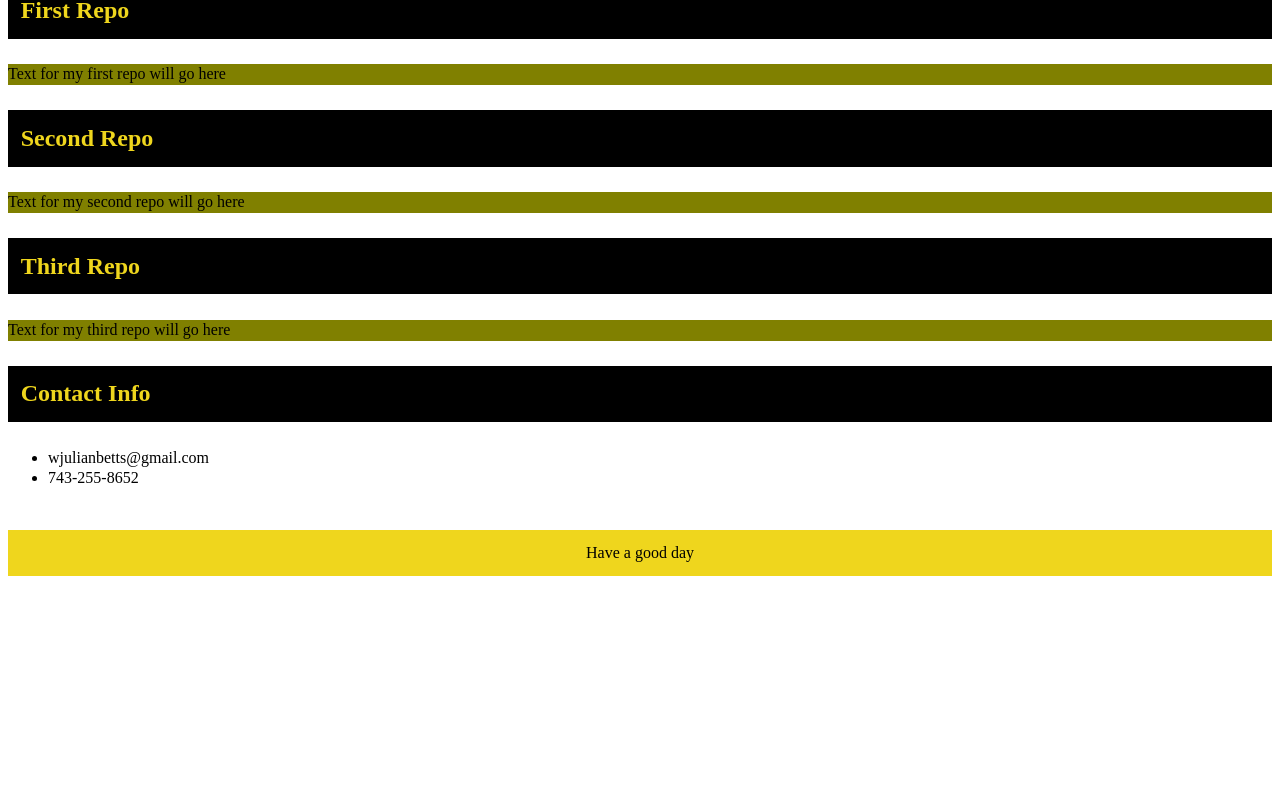
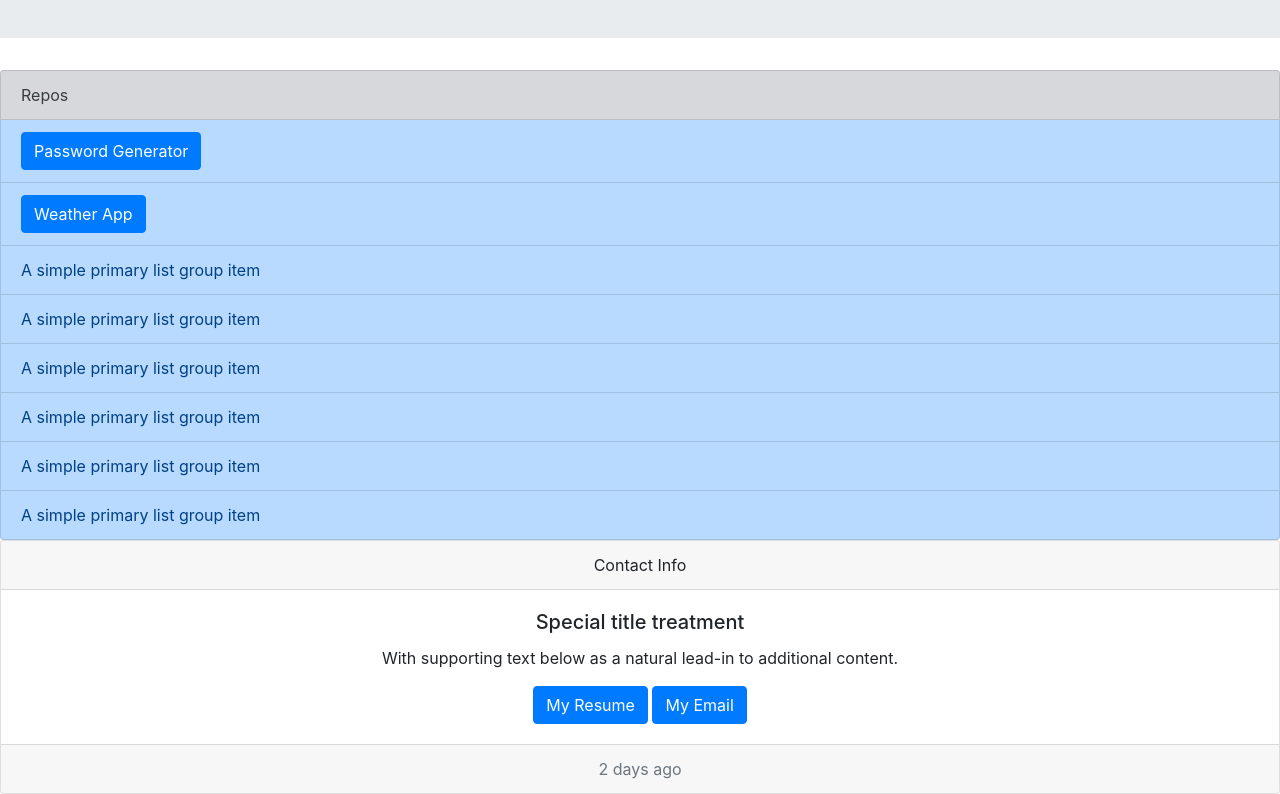
Before and after one commit to julianbetts/challenge2, a plain HTML site: page index.html in a window 1280 px wide. Shown: the part 211-1005 px from the top of the page. Before the commit the page ends 821 px from the top, so only its background shows below. Drawn offline with nearby package versions, Linux system fonts and the light colour scheme.

Commit message:
changed basically everything

```diff
--- a/index.html
+++ b/index.html
@@ -6,70 +6,51 @@
     <meta name="viewport" content="width=device-width, initial-scale=1.0">
     <title>Document</title>
     <link rel="stylesheet" href="style.css"/>
+    <link rel="stylesheet" href="https://cdnjs.cloudflare.com/ajax/libs/twitter-bootstrap/4.5.0/css/bootstrap.min.css">
 </head>
 
 <body>
 
     <header>
-        <h1>Julian Betts Portfolio</h1>
-        <nav>
-            <ul>
-                <li><a href="#">Home</a></li>
-                <li><a href="#">Repositories</a></li>
-                <li><a href="#">Contact</a></li>
-            </ul>
-        </nav>
+        <div class="jumbotron jumbotron-fluid">
+            <div class="container">
+              <h1 class="display-4">Julian Betts Portfolio</h1>
+              <p class="lead">SABBATH RULES</p>
+            </div>
+          </div>
     </header>
         <main>
-            <section>
-                <article>
-                    <h2>
-                        First Repo
-                    </h2>
-                        <div>
+            <ul class="list-group">
+                <li class="list-group-item list-group-item-secondary">Repos</li>
 
-                            <p>
-                                Text for my first repo will go here
-                            </p>
-                        </div>
-                </article>
-                <article>
-                    <h2>
-                        Second Repo
-                    </h2>
-                    <div>
-                        <p>
-                            Text for my second repo will go here
-                        </p>
-                    </div>
-                </article>
-                <article>
-                    <h2>
-                        Third Repo
-                    </h2>
-                    <p>
-                        Text for my third repo will go here
-                    </p>
-                </article>
-            </section>
 
-            <aside>
-                <h2>Contact Info</h2>
-
-                <p>
-                    <ul>
-                        <li>wjulianbetts@gmail.com</li>
-                        <li>743-255-8652</li>
-
-                    </ul>
-                </p>
-              </aside>
-
+                <li class="list-group-item list-group-item-primary"> <a href="https://julianbetts.github.io/passwordgenerator/" class="btn btn-primary">Password Generator</a></li>
+                <li class="list-group-item list-group-item-primary"> <a href="https://julianbetts.github.io/weather/" class="btn btn-primary">Weather App</a></li>
+                <li class="list-group-item list-group-item-primary">A simple primary list group item</li>
+                <li class="list-group-item list-group-item-primary">A simple primary list group item</li>
+                <li class="list-group-item list-group-item-primary">A simple primary list group item</li>
+                <li class="list-group-item list-group-item-primary">A simple primary list group item</li>
+                <li class="list-group-item list-group-item-primary">A simple primary list group item</li>
+                <li class="list-group-item list-group-item-primary">A simple primary list group item</li>
+              </ul>
         </main>
 
     <!-- bottom of site -->
     <footer>
-        <span> Have a good day</span>
+        <div class="card text-center">
+            <div class="card-header">
+              Contact Info
+            </div>
+            <div class="card-body">
+              <h5 class="card-title">Special title treatment</h5>
+              <p class="card-text">With supporting text below as a natural lead-in to additional content.</p>
+              <a href="#" class="btn btn-primary">My Resume</a>
+              <a href="#" class="btn btn-primary">My Email</a>
+            </div>
+            <div class="card-footer text-muted">
+              2 days ago
+            </div>
+          </div>
     </footer>
 </body>
 
--- a/style.css
+++ b/style.css
@@ -1,4 +1,4 @@
-body {
+/*body {
     display: flex;
     flex-direction: column;
     line-height: 1.3;
```
